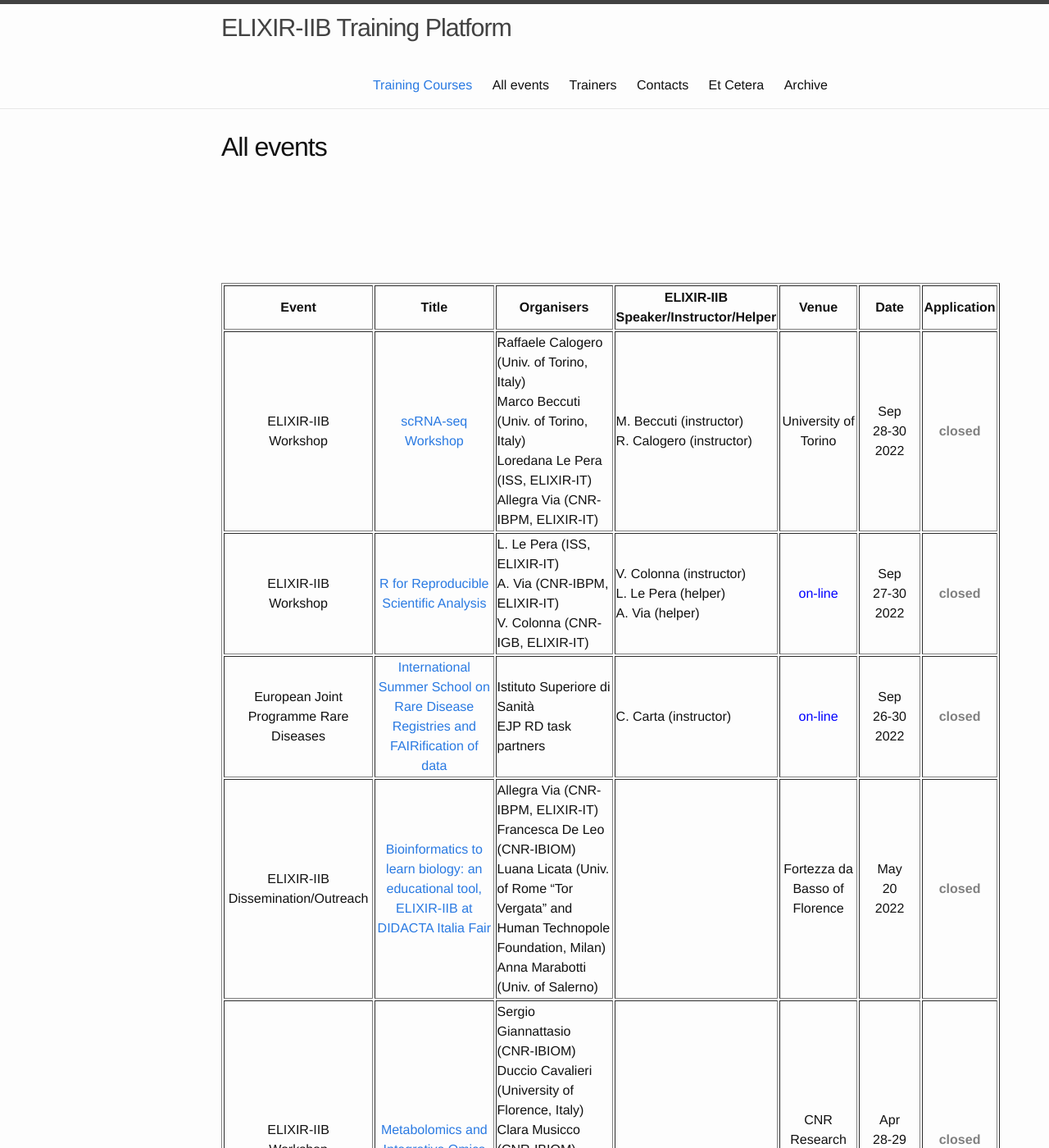
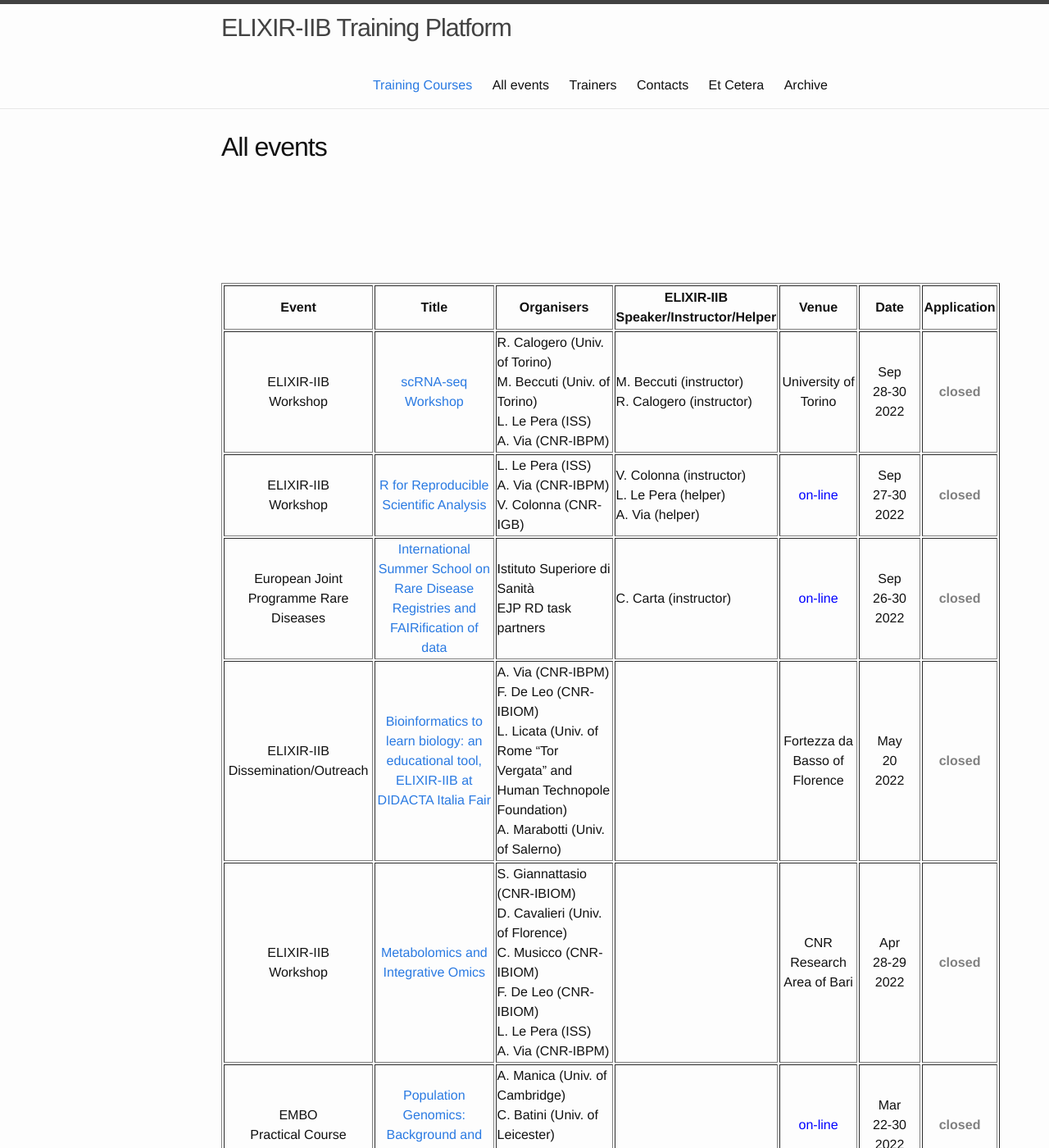
Before and after one commit to ELIXIR-IIB-training/website, a Jekyll site: the page built from _pages/01-all_events.md, in a window 1280 px wide and 1400 px high. Shown: the whole window at 82% size. Built offline with Jekyll 4.4.1, drawn with Linux system fonts in a browser that asks for light colours; some of the changed text lies outside the part shown.

Commit message:
Typos and formatting

```diff
--- a/_pages/01-all_events.md
+++ b/_pages/01-all_events.md
@@ -18,7 +18,7 @@ permalink: /all_events/
    <td height="50" align="center">ELIXIR-IIB<br>Workshop</td>
        <td height="50" width="220" align="center"><a href="https://elixir-iib-training.github.io/website/2022/09/28/scRNA-seq-Workshop.html">scRNA-seq Workshop</a></td>
 <br>
-   <td height="50" width="150">Raffaele Calogero (Univ. of Torino, Italy)<br>Marco Beccuti (Univ. of Torino, Italy)<br>Loredana Le Pera (ISS, ELIXIR-IT) <br>Allegra Via (CNR-IBPM, ELIXIR-IT)</td>
+   <td height="50" width="150">R. Calogero (Univ. of Torino)<br>M. Beccuti (Univ. of Torino)<br>L. Le Pera (ISS) <br>A. Via (CNR-IBPM)</td>
    <td height="50" width="150">M. Beccuti (instructor)<br>R. Calogero (instructor)</td>
    <td height="50" align="center">University of Torino</td>
    <td height="50" width="75" align="center">Sep<br>28-30<br>2022</td>
@@ -28,7 +28,7 @@ permalink: /all_events/
    <td height="50" align="center">ELIXIR-IIB<br>Workshop</td>
        <td height="50" width="220" align="center"><a href="https://elixir-iib-training.github.io/website/2022/09/27/SWC_RforReproducibleScientificAnalysis-online.html">R for Reproducible Scientific Analysis</a></td>
 <br>
-   <td height="50" width="150">L. Le Pera (ISS, ELIXIR-IT)<br>A. Via (CNR-IBPM, ELIXIR-IT)<br>V. Colonna (CNR-IGB, ELIXIR-IT)</td>
+   <td height="50" width="150">L. Le Pera (ISS)<br>A. Via (CNR-IBPM)<br>V. Colonna (CNR-IGB)</td>
    <td height="50" width="150">V. Colonna (instructor)<br>L. Le Pera (helper)<br>A. Via (helper)</td>
    <td height="50" align="center"><font color="blue">on-line</font></td>
    <td height="50" width="75" align="center">Sep<br>27-30<br>2022</td>
@@ -48,7 +48,7 @@ permalink: /all_events/
    <td height="50" align="center">ELIXIR-IIB<br>Dissemination/Outreach</td>
    <td height="50" width="220" align="center"><a href="https://www.cnr.it/it/evento/17852">Bioinformatics to learn biology: an educational tool, ELIXIR-IIB at DIDACTA Italia Fair</a></td>
 <br>
-   <td height="50" width="150">Allegra Via (CNR-IBPM, ELIXIR-IT)<br>Francesca De Leo (CNR-IBIOM)<br>Luana Licata (Univ. of Rome “Tor Vergata” and Human Technopole Foundation, Milan)<br>Anna Marabotti (Univ. of Salerno)</td>
+   <td height="50" width="150">A. Via (CNR-IBPM)<br>F. De Leo (CNR-IBIOM)<br>L. Licata (Univ. of Rome “Tor Vergata” and Human Technopole Foundation)<br>A. Marabotti (Univ. of Salerno)</td>
    <td height="50" width="150"></td>
    <td height="50" align="center">Fortezza da Basso of Florence</td>
    <td height="50" width="75" align="center">May<br>20<br>2022</td>
@@ -58,7 +58,7 @@ permalink: /all_events/
    <td height="50" align="center">ELIXIR-IIB<br>Workshop</td>
        <td height="50" width="220" align="center"><a href="https://elixir-iib-training.github.io/website/2022/04/28/metabolomics-and-integrative-omics-Bari.html">Metabolomics and Integrative Omics</a></td>
 <br>
-   <td height="50" width="150">Sergio Giannattasio (CNR-IBIOM)<br> Duccio Cavalieri (University of Florence, Italy)<br>Clara Musicco (CNR-IBIOM) <br> Francesca De Leo (CNR-IBIOM) <br> Loredana Le Pera (ISS, ELIXIR-IT) <br> Allegra Via (CNR-IBPM, ELIXIR-IT)</td>
+   <td height="50" width="150">S. Giannattasio (CNR-IBIOM)<br> D. Cavalieri (Univ. of Florence)<br>C. Musicco (CNR-IBIOM) <br> F. De Leo (CNR-IBIOM) <br> L. Le Pera (ISS) <br> A. Via (CNR-IBPM)</td>
    <td height="50" width="150"></td>
    <td height="50" align="center">CNR Research Area of Bari</td>
    <td height="50" width="75" align="center">Apr<br>28-29<br>2022</td>
```
